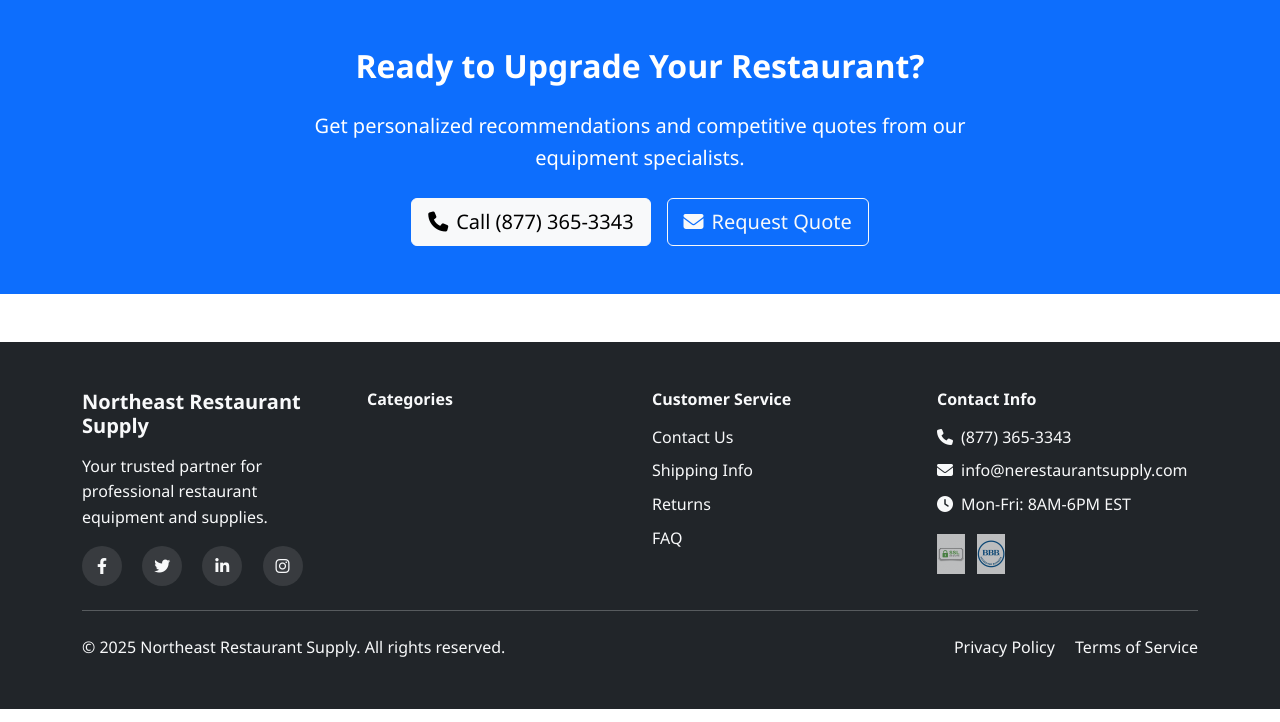
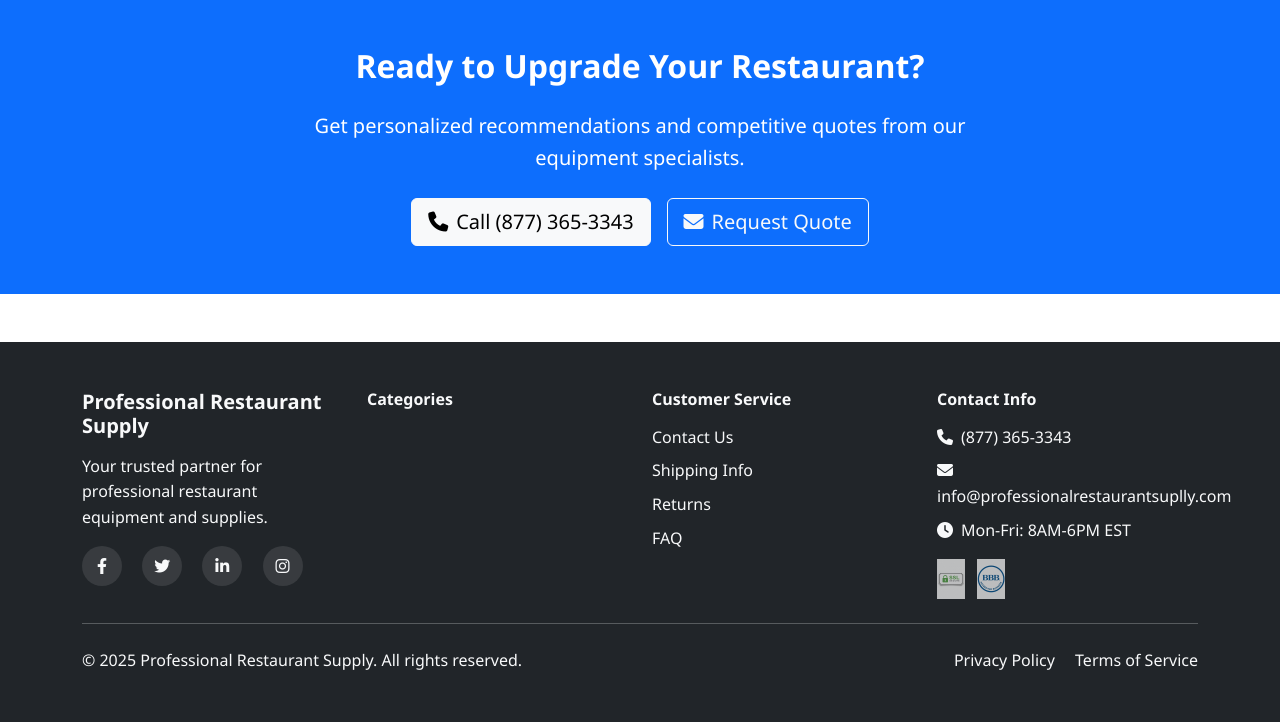
Before and after one commit to rpittman3/NortheastSupply, a Flask app: page / in a window 1280 px wide. Shown: the part 882-1604 px from the top of the page. Run offline with Flask 3, Linux system fonts and the light colour scheme; data that the repository does not hold is empty; parts of the project's set-up code (start-up, migrations or seed data) failed here and were passed over.

Commit message:
Update company name and URL to Professional Restaurant Supply
Updates the company name and email contact to "Professional Restaurant Supply" and "info@professionalrestaurantsuplly.com" across all project files, including markdown, python scripts, CSS, JS, and HTML templates.

Replit-Commit-Author: Agent
Replit-Commit-Session-Id: 361375d4-6ad6-4c72-b198-3a845793abc7
Replit-Commit-Checkpoint-Type: full_checkpoint
Replit-Commit-Screenshot-Url: https://storage.googleapis.com/screenshot-production-us-central1/37cc6dd8-6be7-4254-83a4-fad0e684ed1b/361375d4-6ad6-4c72-b198-3a845793abc7/Lbwz0nC

```diff
--- a/seed_data.py
+++ b/seed_data.py
@@ -1,5 +1,5 @@
 """
-Seed data script for Northeast Restaurant Supply
+Seed data script for Professional Restaurant Supply
 Run this script to populate the database with sample data
 """
 
--- a/static/css/style.css
+++ b/static/css/style.css
@@ -1,4 +1,4 @@
-/* Northeast Restaurant Supply - Custom Styles */
+/* Professional Restaurant Supply - Custom Styles */
 
 :root {
     --primary-color: #0d6efd;
--- a/static/js/cart.js
+++ b/static/js/cart.js
@@ -1,4 +1,4 @@
-// Cart functionality for Northeast Restaurant Supply
+// Cart functionality for Professional Restaurant Supply
 
 class Cart {
     constructor() {
--- a/static/js/search.js
+++ b/static/js/search.js
@@ -1,4 +1,4 @@
-// Search functionality for Northeast Restaurant Supply
+// Search functionality for Professional Restaurant Supply
 
 class Search {
     constructor() {
--- a/templates/403.html
+++ b/templates/403.html
@@ -1,6 +1,6 @@
 {% extends "base.html" %}
 
-{% block title %}Access Denied - Northeast Restaurant Supply{% endblock %}
+{% block title %}Access Denied - Professional Restaurant Supply{% endblock %}
 
 {% block content %}
 <div class="container my-5">
--- a/templates/account.html
+++ b/templates/account.html
@@ -1,6 +1,6 @@
 {% extends "base.html" %}
 
-{% block title %}My Account - Northeast Restaurant Supply{% endblock %}
+{% block title %}My Account - Professional Restaurant Supply{% endblock %}
 
 {% block content %}
 <div class="container my-4">
--- a/templates/admin/base.html
+++ b/templates/admin/base.html
@@ -3,7 +3,7 @@
 <head>
     <meta charset="UTF-8">
     <meta name="viewport" content="width=device-width, initial-scale=1.0">
-    <title>{% block title %}Admin - Northeast Restaurant Supply{% endblock %}</title>
+    <title>{% block title %}Admin - Professional Restaurant Supply{% endblock %}</title>
 
     <!-- Bootstrap 5 CSS -->
     <link href="https://cdn.jsdelivr.net/npm/bootstrap@5.3.0/dist/css/bootstrap.min.css" rel="stylesheet">
@@ -205,7 +205,7 @@
     <footer class="bg-light text-center py-3 mt-5 border-top">
         <div class="container-fluid">
             <small class="text-muted">
-                &copy; 2024 Northeast Restaurant Supply - Admin Panel
+                &copy; 2024 Professional Restaurant Supply - Admin Panel
             </small>
         </div>
     </footer>
--- a/templates/admin/login.html
+++ b/templates/admin/login.html
@@ -3,7 +3,7 @@
 <head>
     <meta charset="UTF-8">
     <meta name="viewport" content="width=device-width, initial-scale=1.0">
-    <title>Admin Login - Northeast Restaurant Supply</title>
+    <title>Admin Login - Professional Restaurant Supply</title>
 
     <!-- Bootstrap 5 CSS -->
     <link href="https://cdn.jsdelivr.net/npm/bootstrap@5.3.0/dist/css/bootstrap.min.css" rel="stylesheet">
@@ -15,7 +15,7 @@
         <div class="row justify-content-center">
             <div class="col-md-6">
                 <div class="text-center mb-4">
-                    <h1 class="h3">Northeast Restaurant Supply</h1>
+                    <h1 class="h3">Professional Restaurant Supply</h1>
                     <p class="text-muted">Admin Access</p>
                 </div>
                 <div class="card shadow">
--- a/templates/base.html
+++ b/templates/base.html
@@ -3,7 +3,7 @@
 <head>
     <meta charset="UTF-8">
     <meta name="viewport" content="width=device-width, initial-scale=1.0">
-    <title>{% block title %}Northeast Restaurant Supply - Professional Restaurant Equipment & Supplies{% endblock %}</title>
+    <title>{% block title %}Professional Restaurant Supply - Professional Restaurant Equipment & Supplies{% endblock %}</title>
 
     <!-- Bootstrap 5 CSS -->
     <link href="https://cdn.jsdelivr.net/npm/bootstrap@5.3.0/dist/css/bootstrap.min.css" rel="stylesheet">
@@ -19,7 +19,7 @@
     <nav class="navbar navbar-expand-lg navbar-dark bg-primary sticky-top">
         <div class="container">
             <a class="navbar-brand fw-bold" href="{{ url_for('index') }}">
-                <i class="fas fa-utensils me-2"></i>Northeast Restaurant Supply
+                <i class="fas fa-utensils me-2"></i>Professional Restaurant Supply
             </a>
 
             <button class="navbar-toggler" type="button" data-bs-toggle="collapse" data-bs-target="#navbarNav">
@@ -143,7 +143,7 @@
         <div class="container">
             <div class="row">
                 <div class="col-md-3">
-                    <h5 class="fw-bold mb-3">Northeast Restaurant Supply</h5>
+                    <h5 class="fw-bold mb-3">Professional Restaurant Supply</h5>
                     <p>Your trusted partner for professional restaurant equipment and supplies.</p>
                     <div class="social-links">
                         <a href="#" class="text-light me-3"><i class="fab fa-facebook-f"></i></a>
@@ -177,7 +177,7 @@
                     <h6 class="fw-bold mb-3">Contact Info</h6>
                     <ul class="list-unstyled">
                         <li class="mb-2"><i class="fas fa-phone me-2"></i>(877) 365-3343</li>
-                        <li class="mb-2"><i class="fas fa-envelope me-2"></i>info@nerestaurantsupply.com</li>
+                        <li class="mb-2"><i class="fas fa-envelope me-2"></i>info@professionalrestaurantsuplly.com</li>
                         <li class="mb-2"><i class="fas fa-clock me-2"></i>Mon-Fri: 8AM-6PM EST</li>
                     </ul>
                     <div class="trust-badges mt-3">
@@ -189,7 +189,7 @@
             <hr class="my-4">
             <div class="row">
                 <div class="col-md-6">
-                    <p class="mb-0">&copy; 2025 Northeast Restaurant Supply. All rights reserved.</p>
+                    <p class="mb-0">&copy; 2025 Professional Restaurant Supply. All rights reserved.</p>
                 </div>
                 <div class="col-md-6 text-md-end">
                     <a href="#" class="text-light text-decoration-none me-3">Privacy Policy</a>
--- a/templates/cart.html
+++ b/templates/cart.html
@@ -1,6 +1,6 @@
 {% extends "base.html" %}
 
-{% block title %}Shopping Cart - Northeast Restaurant Supply{% endblock %}
+{% block title %}Shopping Cart - Professional Restaurant Supply{% endblock %}
 
 {% block content %}
 <div class="container my-4">
--- a/templates/category.html
+++ b/templates/category.html
@@ -1,6 +1,6 @@
 {% extends "base.html" %}
 
-{% block title %}{{ category.name }} - Northeast Restaurant Supply{% endblock %}
+{% block title %}{{ category.name }} - Professional Restaurant Supply{% endblock %}
 
 {% block content %}
 <div class="container my-4">
--- a/templates/checkout.html
+++ b/templates/checkout.html
@@ -1,6 +1,6 @@
 {% extends "base.html" %}
 
-{% block title %}Checkout - Northeast Restaurant Supply{% endblock %}
+{% block title %}Checkout - Professional Restaurant Supply{% endblock %}
 
 {% block content %}
 <div class="container my-4">
--- a/templates/product.html
+++ b/templates/product.html
@@ -1,6 +1,6 @@
 {% extends "base.html" %}
 
-{% block title %}{{ product.name }} - Northeast Restaurant Supply{% endblock %}
+{% block title %}{{ product.name }} - Professional Restaurant Supply{% endblock %}
 
 {% block content %}
 <div class="container my-4">
--- a/templates/quote_request.html
+++ b/templates/quote_request.html
@@ -1,6 +1,6 @@
 {% extends "base.html" %}
 
-{% block title %}Request Quote - Northeast Restaurant Supply{% endblock %}
+{% block title %}Request Quote - Professional Restaurant Supply{% endblock %}
 
 {% block content %}
 <div class="container my-4">
--- a/templates/search_results.html
+++ b/templates/search_results.html
@@ -1,6 +1,6 @@
 {% extends "base.html" %}
 
-{% block title %}Search Results for "{{ query }}" - Northeast Restaurant Supply{% endblock %}
+{% block title %}Search Results for "{{ query }}" - Professional Restaurant Supply{% endblock %}
 
 {% block content %}
 <div class="container my-4">
```
Also changed, not shown: replit.md (+1 -1 lines).
